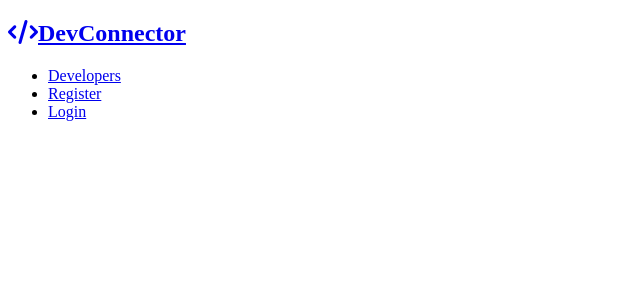
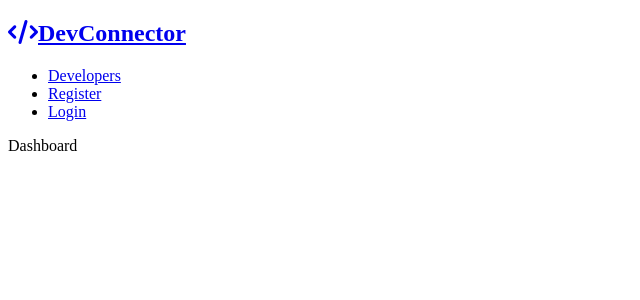
Before and after one commit to manavdadwal/DevConnector, a React (Create React App) app in the folder client/: page /dashboard in a window 1280 px wide. Shown: the top 300 px of the page, without its empty margins (0-640 px from the left). Built offline with nearby package versions, Linux system fonts and the light colour scheme; no server answers.

Commit message:
Added Dashboard Component.

```diff
--- a/client/src/App.js
+++ b/client/src/App.js
@@ -8,6 +8,7 @@
 import { BrowserRouter, Routes, Route } from "react-router-dom";
 import "./App.css";
 import Alert from "./components/layout/Alert";
+import Dashboard from "./components/dashboard/Dashboard";
 // REDUX
 import { Provider } from "react-redux";
 import store from "./store";
@@ -40,6 +41,11 @@
                                 element={<Register />}
                             />
                             <Route exact path="/login" element={<Login />} />
+                            <Route
+                                exact
+                                path="/dashboard"
+                                element={<Dashboard />}
+                            />
                         </Routes>
                     </section>
                 </Fragment>
--- /dev/null
+++ b/client/src/components/dashboard/Dashboard.js
@@ -0,0 +1,10 @@
+import React from "react";
+import PropTypes from "prop-types";
+
+const Dashboard = (props) => {
+    return <div>Dashboard</div>;
+};
+
+Dashboard.propTypes = {};
+
+export default Dashboard;
```
